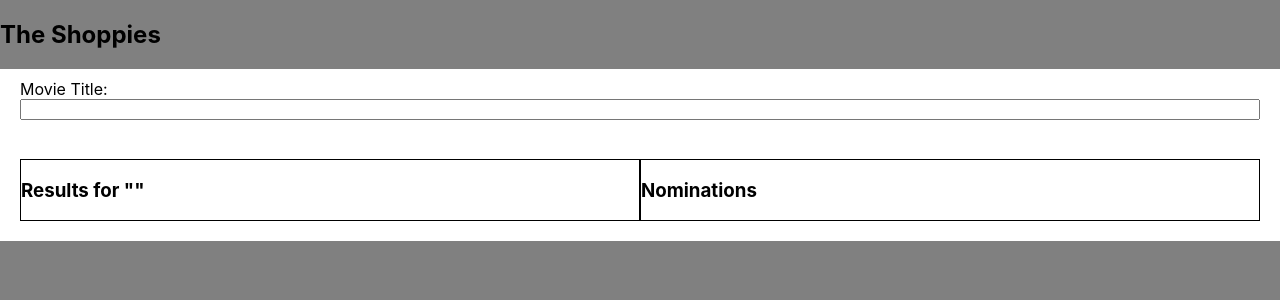
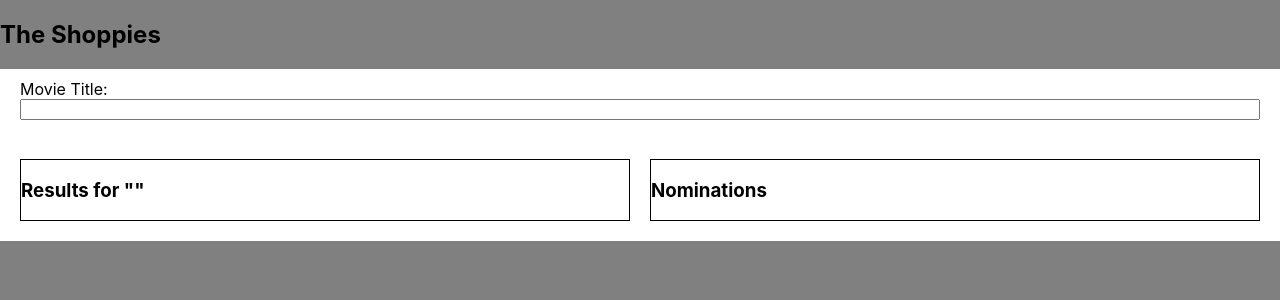
Before and after one commit to AkifManzoor124/Shopify-UX-Web-Developer-Intern-Challenge, a React (Create React App) app: page / in a window 1280 px wide. Shown: the top 300 px of the page. Built offline with nearby package versions, Linux system fonts and the light colour scheme.

Commit message:
created space between divs and search does not go blank if no results are found

```diff
--- a/src/App.css
+++ b/src/App.css
@@ -1,24 +1,28 @@
-.container{
+.container {
   background: gray;
   display: flex;
   flex-direction: column;
   height: 100vh;
 }
 
-.shoppies-search{
+.shoppies-search {
   background: white;
   height: 50px;
   padding: 10px 20px 10px 20px;
 }
 
-.shoppies-nomination{
+.shoppies-nomination {
   background: white;
   display: flex;
   justify-content: center;
   padding: 20px;
 }
 
-.shoppies-nomination > *{
+.shoppies-nomination > * {
   flex: 1;
   border: 1px solid black;
 }
+
+.results {
+  margin-right: 20px;
+}
--- a/src/App.js
+++ b/src/App.js
@@ -6,18 +6,26 @@ import Nominations from './Components/Nominations'
 import './App.css';
 
 function App() {
+  const [searchValue, setSearchValue] = useState('');
+  console.log("🚀 ~ file: App.js ~ line 10 ~ App ~ searchValue", searchValue)
   const [movies, setMovies] = useState([])
   const [nominations, setNominations] = useState([]);
 
 
   const handleSearchChange = (event) => {
-    const searchValue = event.target.value;
     console.log("🚀 ~ file: App.js ~ line 23 ~ handleSearchChange ~ searchValue", searchValue)
     console.log("🚀 ~ file: App.js ~ line 27 ~ handleSearchChange ~ http://www.omdbapi.com/?apikey=2baadd4c&s=${searchValue}", `http://www.omdbapi.com/?apikey=2baadd4c&s=${searchValue}`)
+    console.log("🚀 ~ file: App.js ~ line 22 ~ handleSearchChange ~ event.target.value", event.target.value)
+    setSearchValue(event.target.value)
+    getSearchResults(event.target.value)
+  }
+
+  const getSearchResults = (value) => {
     axios
-      .get(`http://www.omdbapi.com/?apikey=2baadd4c&s='${searchValue}'`)
+      .get(`http://www.omdbapi.com/?apikey=2baadd4c&s='${value}'`)
       .then(response => {
-        (response.data["Response"] != "False") ? setMovies(response.data["Search"]) : setMovies([])
+        { console.log("🚀 ~ file: App.js ~ line 30 ~ getSearchResults ~ response", response) }
+        (response.data["Response"] !== "False") ? setMovies(response.data["Search"]) : setMovies(movies)
       })
   }
 
@@ -39,7 +47,7 @@ function App() {
         <Search handleSearchChange={handleSearchChange}></Search>
       </div>
       <div className="shoppies-nomination">
-        <Results handleNomination={handleNomination} movies={movies} nominations={nominations}></Results>
+        <div className="results"><Results searchValue={searchValue} handleNomination={handleNomination} movies={movies} nominations={nominations}></Results></div>
         <Nominations nominations={nominations} removeNomination={removeNomination}></Nominations>
       </div>
     </div >
--- a/src/Components/Results.js
+++ b/src/Components/Results.js
@@ -1,10 +1,10 @@
 import React from 'react'
 
-function Results({ movies, nominations, handleNomination }) {
+function Results({ searchValue, movies, nominations, handleNomination }) {
 
     return (
         <div>
-            <h3>Results for ""</h3>
+            <h3>Results for "{searchValue}"</h3>
             <ul>
                 {movies.map(movie =>
                     <li key={movie.imdbID}>{movie.Title} {movie.Year} { }
```
Lines whose indentation alone changed are shown as unchanged.
